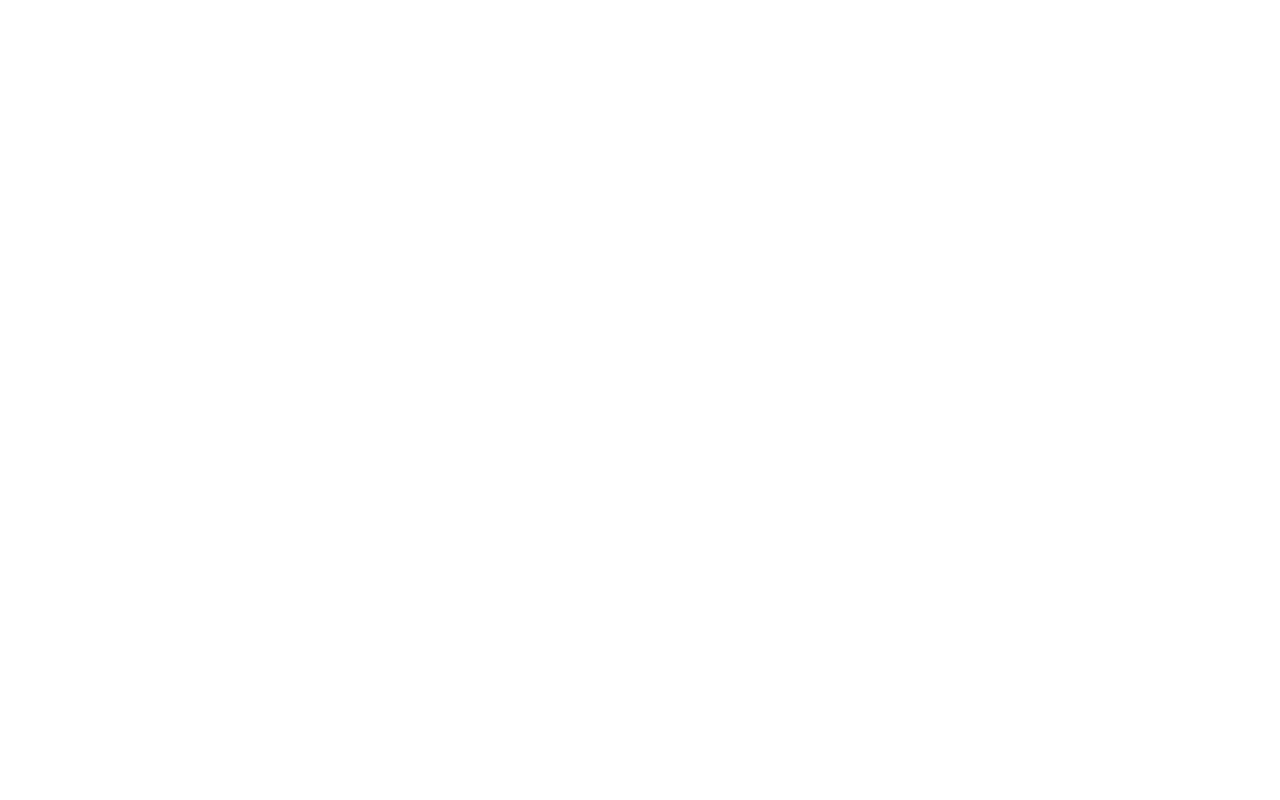
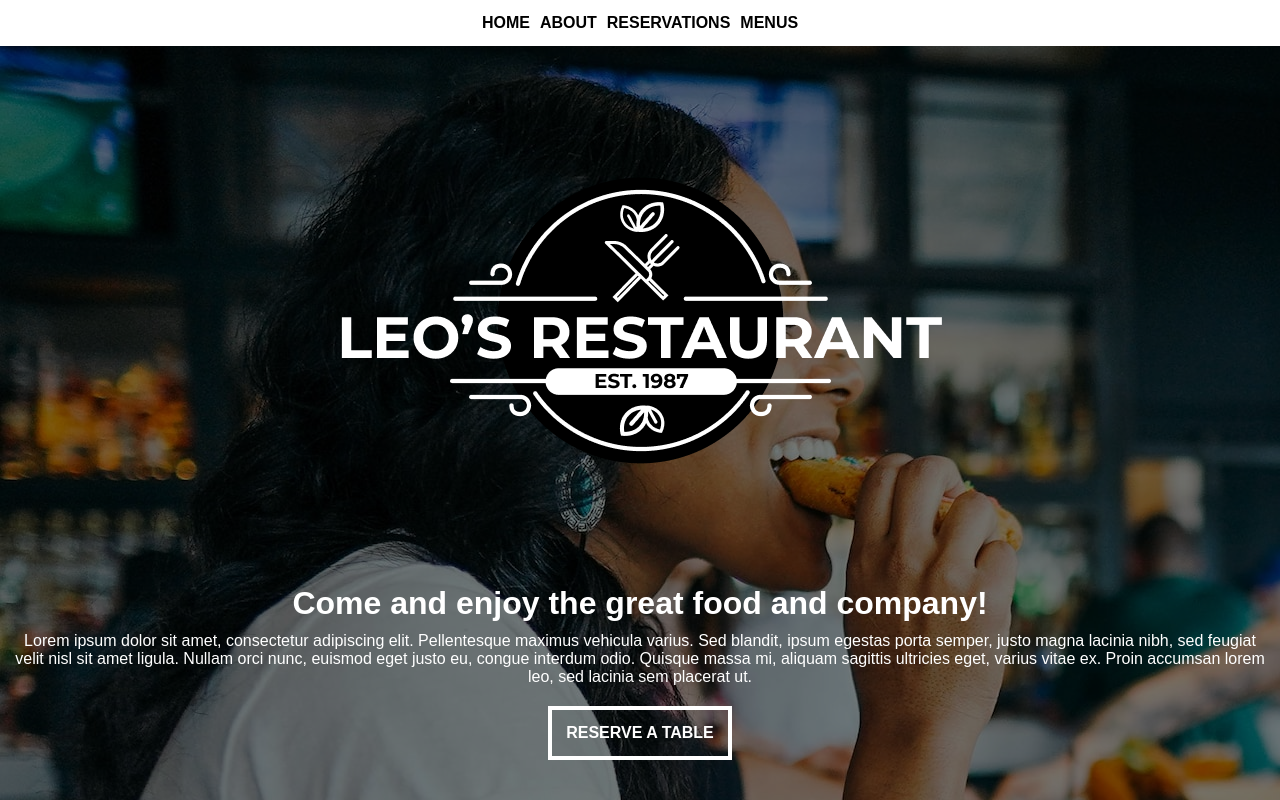
Before and after one commit to OnTheHook/restaurant-page, a website built with webpack: page dist/index.html in a window 1280 px wide. Built offline with nearby package versions, Linux system fonts and the light colour scheme.

Commit message:
Fix css to account for page resizing. Add heading and some text to html

```diff
--- /dev/null
+++ b/src/style.css
@@ -0,0 +1,89 @@
+* {
+    box-sizing: border-box;
+    margin: 0;
+    padding: 0;
+}
+
+
+
+body {
+    font-family: Arial, Helvetica, sans-serif;
+    color: #FFFFFF;
+    text-align: center;
+}
+
+p {
+    padding: 10px 14px
+}
+
+h1 {
+    padding: 0 14px 0;
+}
+
+button {
+    background-color: rgba(0, 0, 0, 0);
+    color: #FFFFFF;
+    font-size: 16px;
+    border: none;
+    font: inherit;
+    font-weight: bold;
+    cursor: pointer;
+    outline: inherit;
+    padding: 14px;
+    border: #FFFFFF solid 4px;
+}
+
+a {
+    text-decoration: none;
+    color: #000000;
+    font-weight: bold;
+}
+
+img {
+    max-width: 100%;
+    max-height: 100%;
+}
+
+#content {
+    background-image: url(./alex-haney-CAhjZmVk5H4-unsplash_2400x1600.jpg);
+}
+
+#main {
+    min-height: 100vh;
+    display: flex;
+    flex-direction: column;
+    background-color: rgba(0, 0, 0, 0.50);
+}
+
+nav {
+    padding-top: 14px;
+    padding-bottom: 14px;
+    background-color: #FFFFFF;
+    display: flex;
+    justify-content: center;
+}
+
+nav ul {
+    list-style: none;
+    display: flex;
+    justify-content: center;
+    align-items: center;
+    gap: 10px;
+}
+
+
+.logo,
+.button {
+    display: flex;
+    flex-direction: column;
+    justify-content: center;
+    align-items: center;
+}
+
+.logo {
+    flex: 1;
+}
+
+.button {
+    padding-bottom: 40px;
+}
```
Also changed, not shown: dist/index.html, src/alex-haney-CAhjZmVk5H4-unsplash-originial.jpg (added), src/alex-haney-CAhjZmVk5H4-unsplash_2400x1600.jpg (added), src/logo.png (added).
